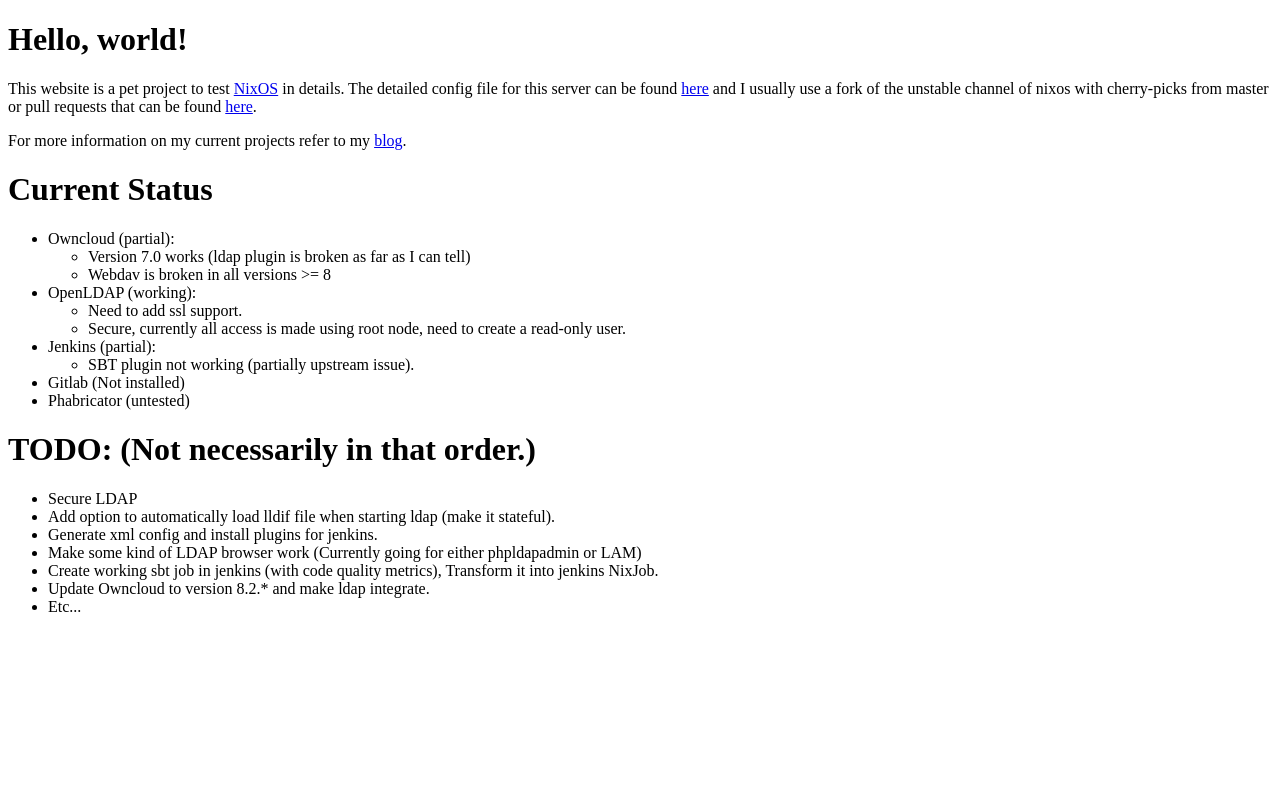
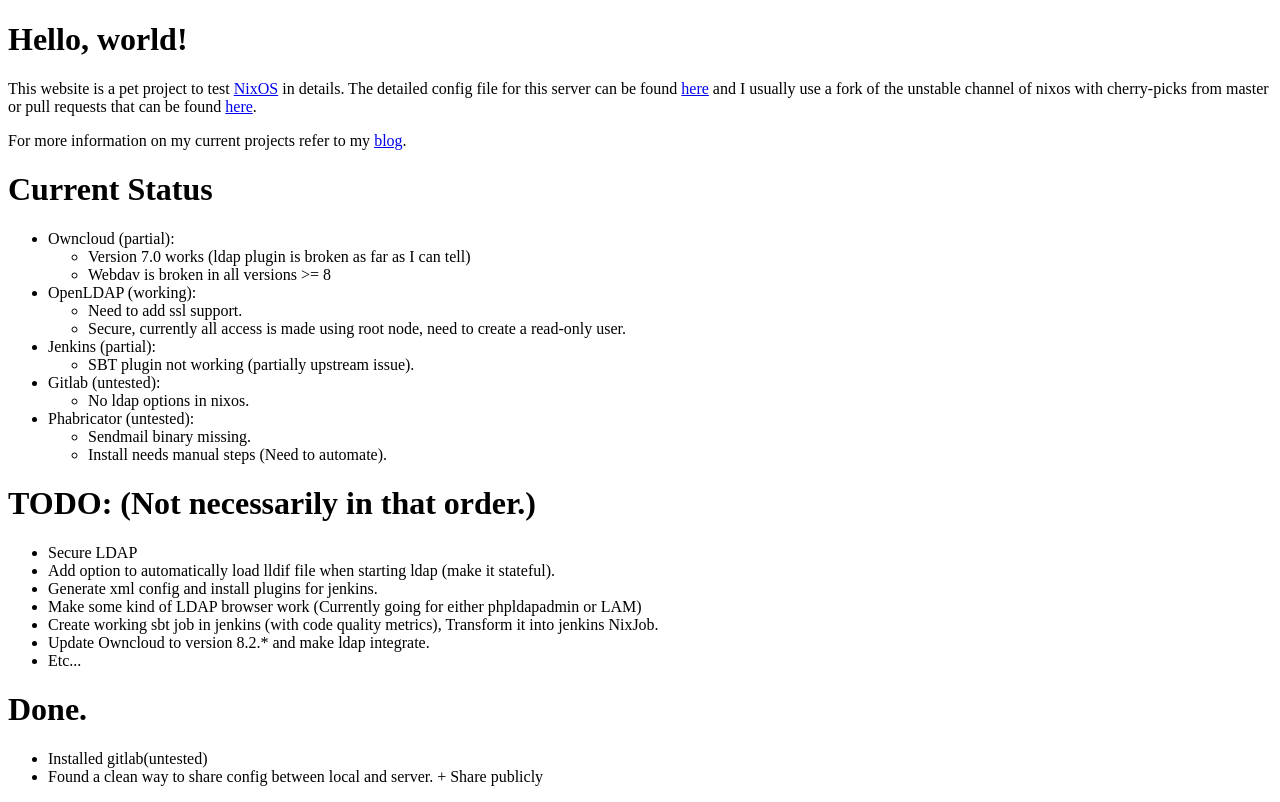
Before and after one commit to mbrgm/acelpb, a plain HTML site: page index.html in a window 1280 px wide. Drawn offline with Linux system fonts and the light colour scheme.

Commit message:
Installed gitlab

```diff
--- a/index.html
+++ b/index.html
@@ -29,8 +29,17 @@
             </ul>
           </li>
 
-          <li>Gitlab (Not installed)</li>
-          <li>Phabricator (untested)</li>
+          <li>Gitlab (untested):
+            <ul>
+              <li>No ldap options in nixos.</li>
+            </ul>
+          </li>
+          <li>Phabricator (untested):
+            <ul>
+              <li>Sendmail binary missing.</li>
+              <li>Install needs manual steps (Need to automate).</li>
+            </ul>
+          </li>
         </ul>
 
         <h1>TODO: (Not necessarily in that order.)</h1>
@@ -44,6 +53,10 @@
           <li>Etc...</li>
         </ul>
 
-
+        <h1>Done.</h1>
+        <ul>
+          <li>Installed gitlab(untested)</li>
+          <li>Found a clean way to share config between local and server. + Share publicly</li>
+        </ul>
       </body>
     </html>
```
Also changed, not shown: 1 other file.
